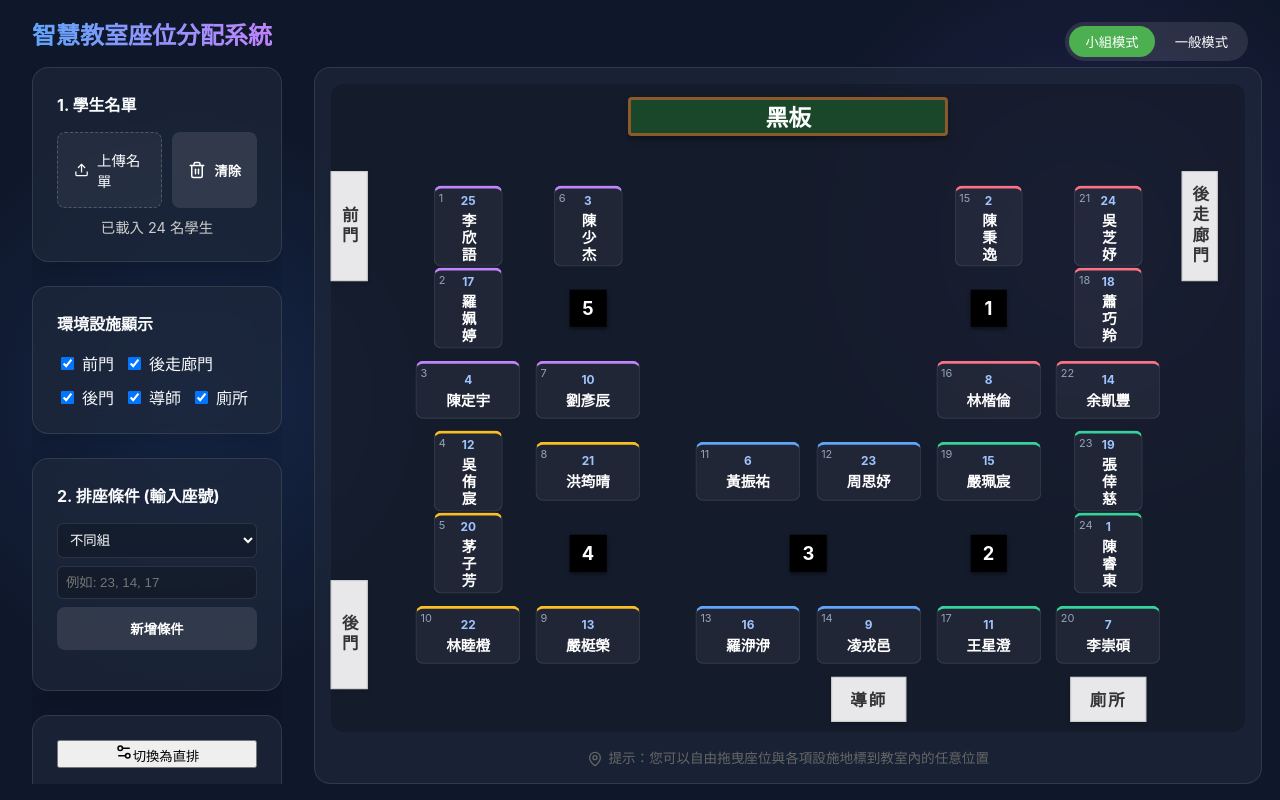
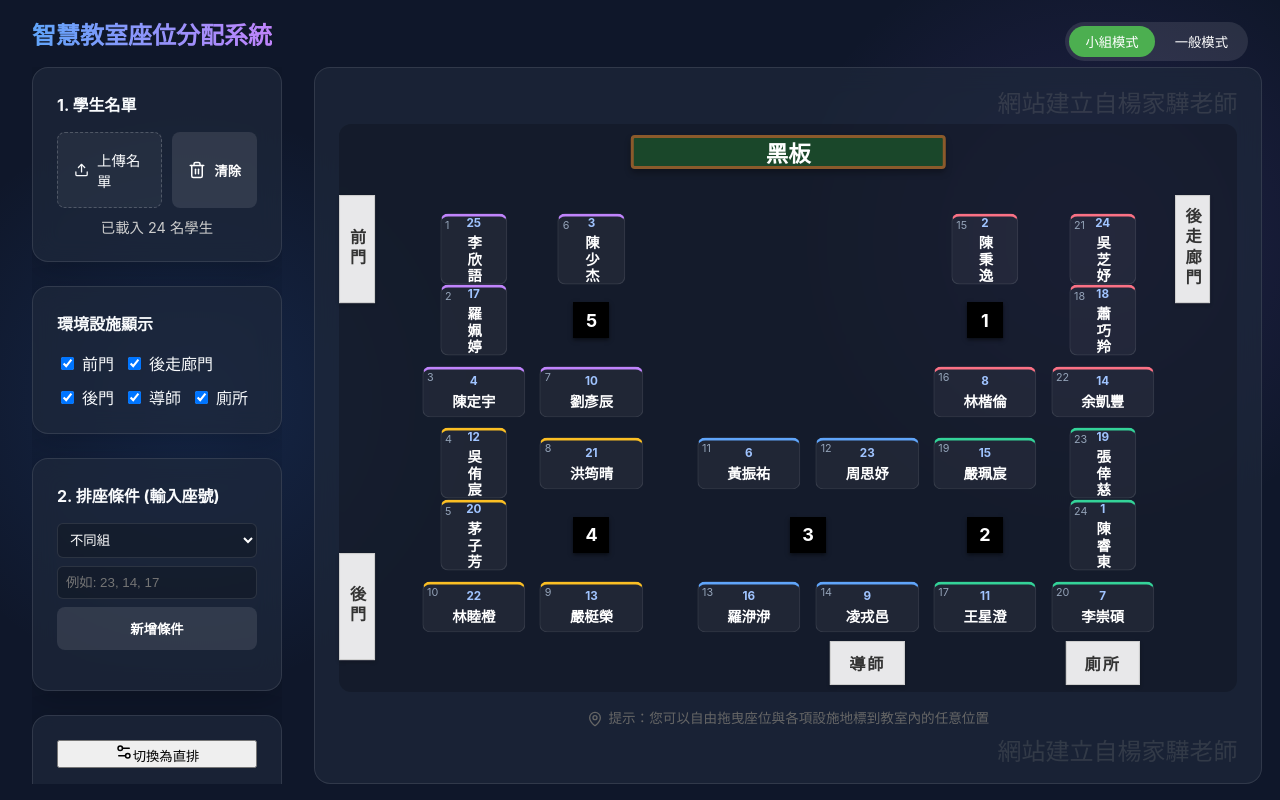
Before and after one commit to chy23/AUTO_SA, a React (Vite) app: page / in a window 1280 px wide. Built offline with nearby package versions, Linux system fonts and the light colour scheme.

Commit message:
Add watermark to the top-right and bottom-right of the web page

```diff
--- a/src/App.css
+++ b/src/App.css
@@ -185,7 +185,7 @@ select:focus, input:focus {
   position: relative;
   display: flex;
   flex-direction: column;
-  padding: 1rem;
+  padding: 3.5rem 1.5rem;
   align-items: center;
   justify-content: center;
 }
@@ -379,6 +379,24 @@ select:focus, input:focus {
   border-color: #000 !important;
 }
 
+/* Watermarks */
+.watermark {
+  position: absolute;
+  right: 1.5rem;
+  font-size: 18pt;
+  color: rgba(128, 128, 128, 0.25);
+  pointer-events: none;
+  user-select: none;
+  z-index: 5;
+  white-space: nowrap;
+}
+.watermark-top {
+  top: 1rem;
+}
+.watermark-bottom {
+  bottom: 1rem;
+}
+
 .drag-hint {
   margin-top: 1rem;
   color: var(--text-muted);
--- a/src/App.jsx
+++ b/src/App.jsx
@@ -667,6 +667,9 @@ export default function App() {
         </aside>
 
         <section className="classroom-area">
+          <div className="watermark watermark-top">網站建立自楊家驊老師</div>
+          <div className="watermark watermark-bottom">網站建立自楊家驊老師</div>
+
           <div
             ref={classroomRef}
             className={`classroom ${layoutMode === 'GROUP' ? 'horizontal-layout' : 'vertical-layout'}`}
```
